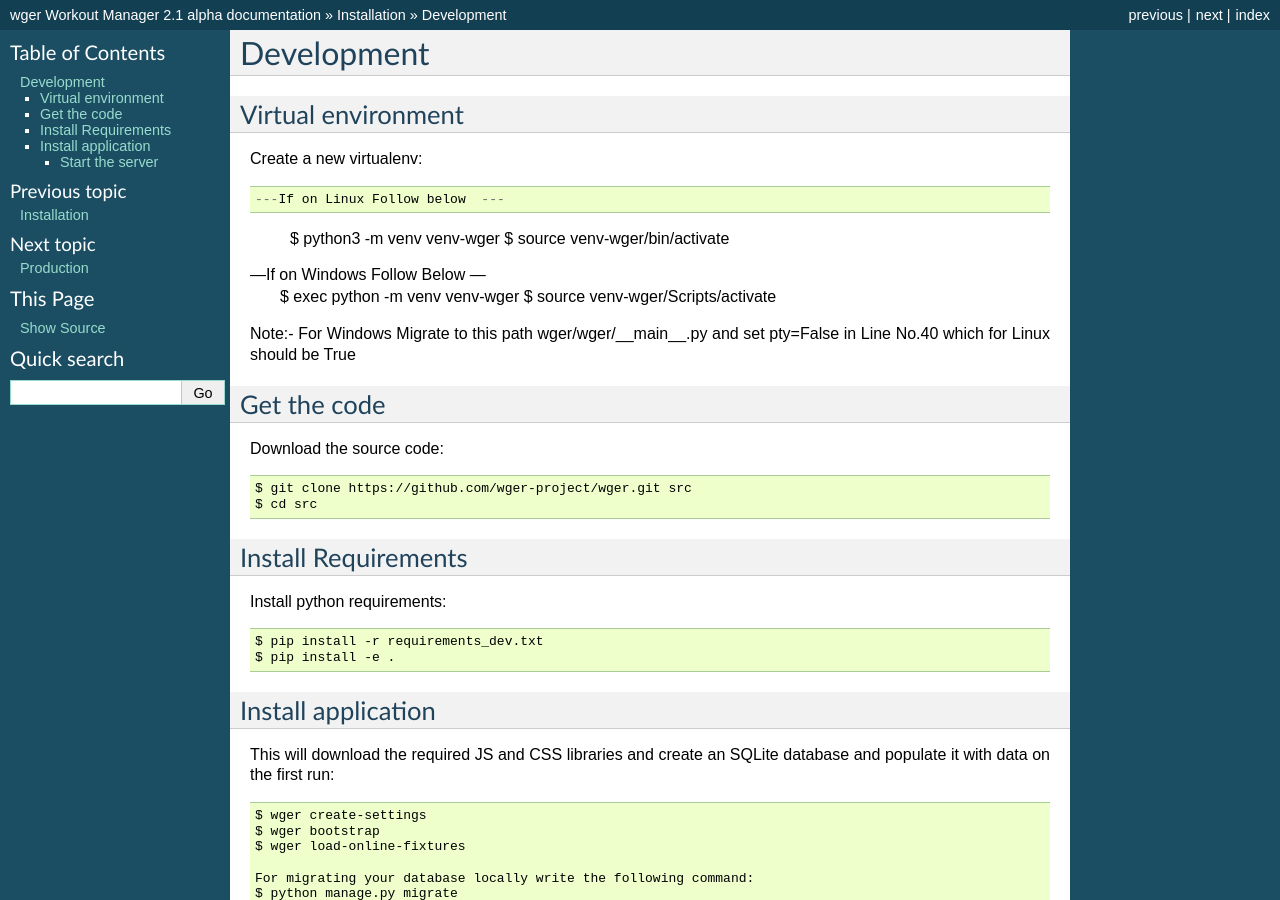
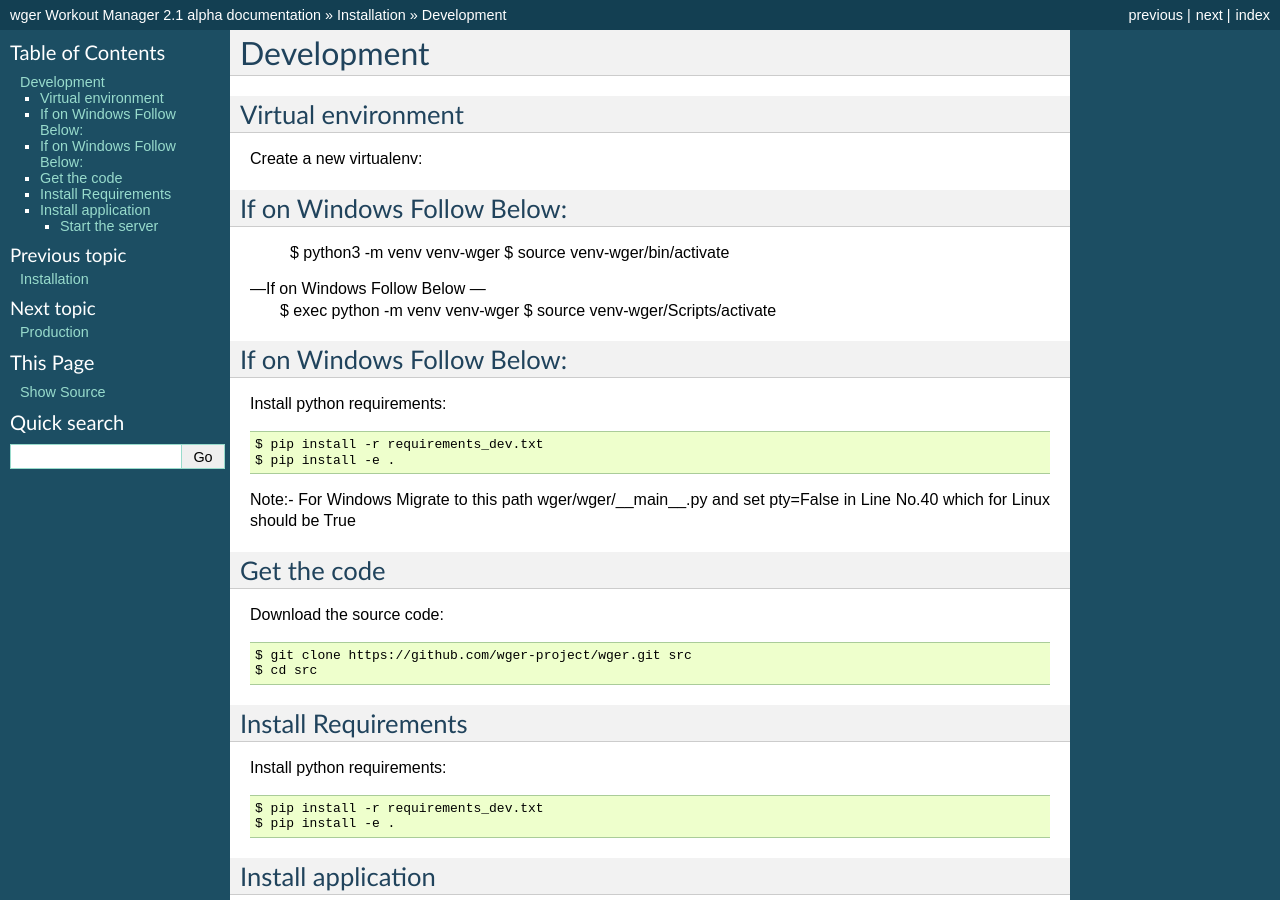
Before and after one commit to wger-project/docs, a Sphinx documentation site: the page built from docs/development.rst, in a window 1280 px wide and 900 px high. Built offline with Sphinx 7.4.7, drawn with Linux system fonts in a browser that asks for light colours.

Commit message:
Update development.rst

```diff
--- a/docs/development.rst
+++ b/docs/development.rst
@@ -8,13 +8,23 @@
 
 Create a new virtualenv::
 
----If on Linux Follow below  ---
+If on Windows Follow Below:
+~~~~~~~~~~~~~~~~~~~~~~~~~~~~~
+
   $ python3 -m venv venv-wger
   $ source venv-wger/bin/activate
 
 ---If on Windows Follow Below ---
  $ exec python -m venv venv-wger
  $ source venv-wger/Scripts/activate
+
+If on Windows Follow Below:
+~~~~~~~~~~~~~~~~~~~~~~~~~~~~~
+
+Install python requirements::
+
+  $ pip install -r requirements_dev.txt
+  $ pip install -e .
 
 Note:- For Windows Migrate to this path wger/wger/__main__.py and set pty=False in Line No.40 which for Linux should be True
 
```
